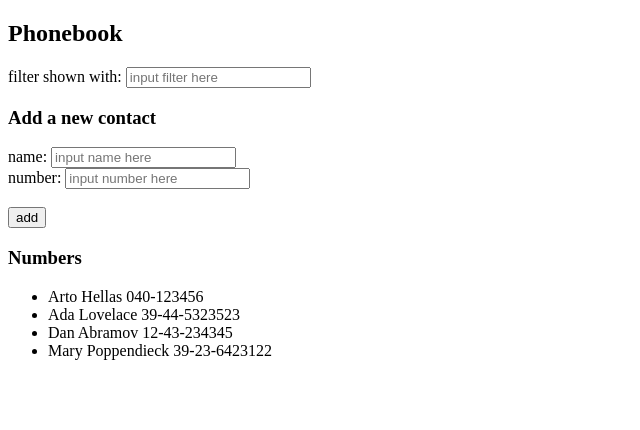
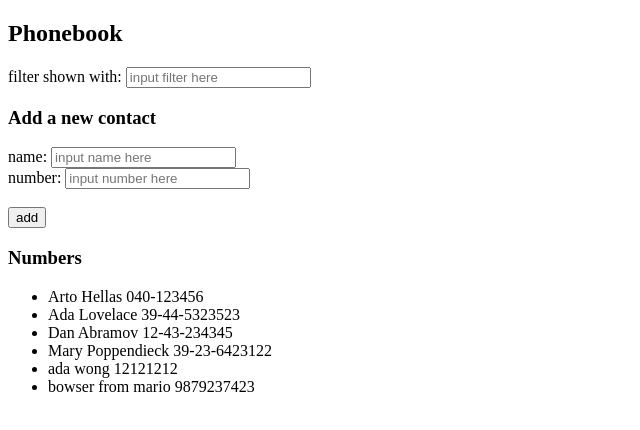
Before and after one commit to absolutepraya/fullstackopen-part2, a React (Vite) app in the folder phonebook/: page / in a window 1280 px wide. Shown: the top 430 px of the page, without its empty margins (0-640 px from the left). Built offline with nearby package versions, Linux system fonts and the light colour scheme; data requests are answered from the project's data file.

Commit message:
finished exercise 2.12

```diff
--- a/phonebook/db.json
+++ b/phonebook/db.json
@@ -3,22 +3,32 @@
     {
       "name": "Arto Hellas",
       "number": "040-123456",
-			"id": 1
+      "id": "1"
     },
     {
       "name": "Ada Lovelace",
       "number": "39-44-5323523",
-			"id": 2
+      "id": "2"
     },
     {
       "name": "Dan Abramov",
       "number": "12-43-234345",
-			"id": 3
+      "id": "3"
     },
     {
       "name": "Mary Poppendieck",
       "number": "39-23-6423122",
-			"id": 4
+      "id": "4"
+    },
+    {
+      "id": "7e3f",
+      "name": "ada wong",
+      "number": "12121212"
+    },
+    {
+      "id": "910f",
+      "name": "bowser from mario",
+      "number": "9879237423"
     }
   ]
 }
--- a/phonebook/src/components/PersonForm.jsx
+++ b/phonebook/src/components/PersonForm.jsx
@@ -1,3 +1,5 @@
+import axios from 'axios';
+
 const PersonForm = ({
 	persons,
 	newName,
@@ -22,7 +24,12 @@ const PersonForm = ({
 			return;
 		}
 		const newPerson = { name: newName, number: newNumber };
-		setPersons(persons.concat(newPerson));
+		// add new persons to the json server
+		axios
+			.post('http://localhost:3001/persons', newPerson)
+			.then((response) => {
+				setPersons(persons.concat(response.data));
+			});
 	};
 
 	return (
```
Also changed, not shown: 1 other file (tests, documents, lock files or other folders). Lines whose indentation alone changed are shown as unchanged.
